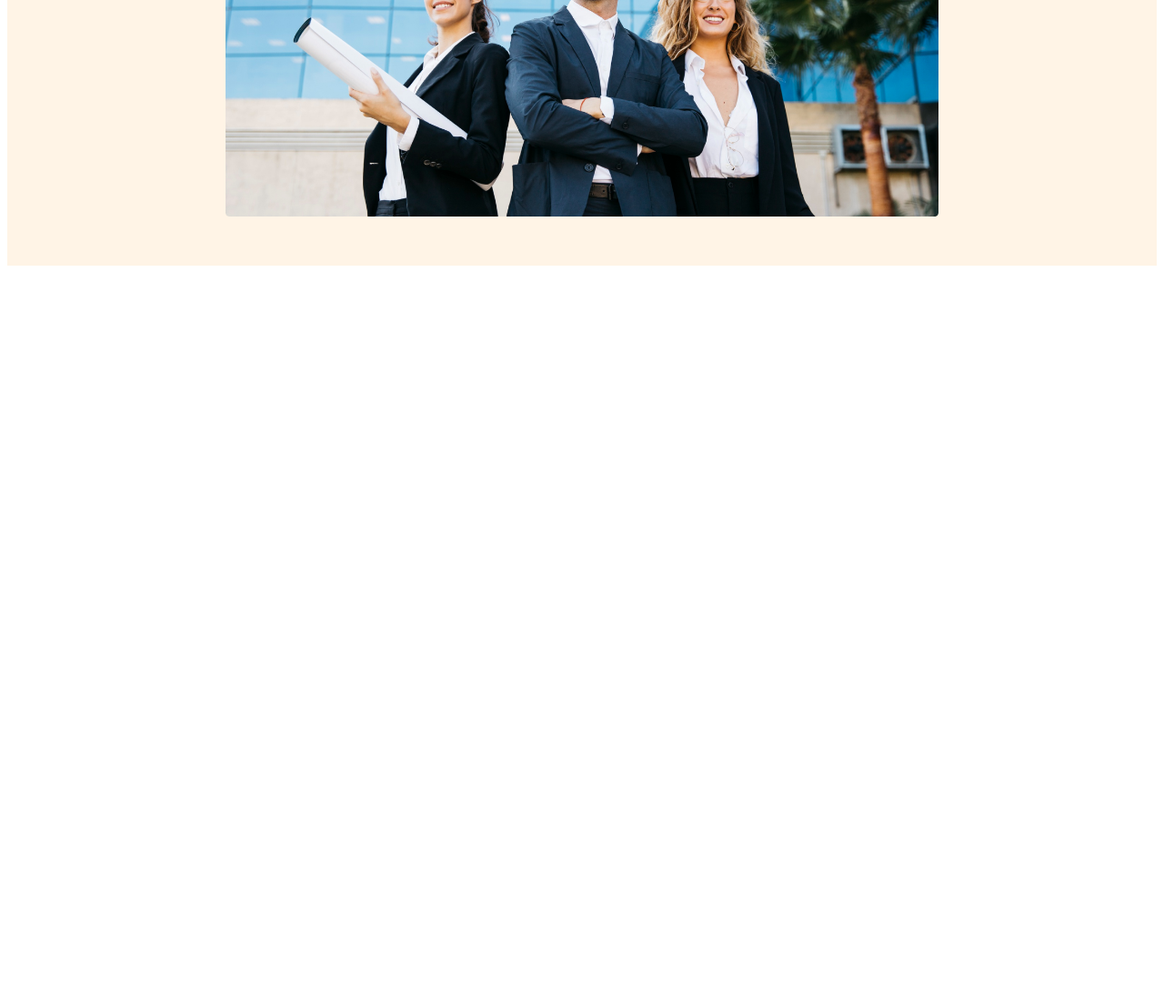
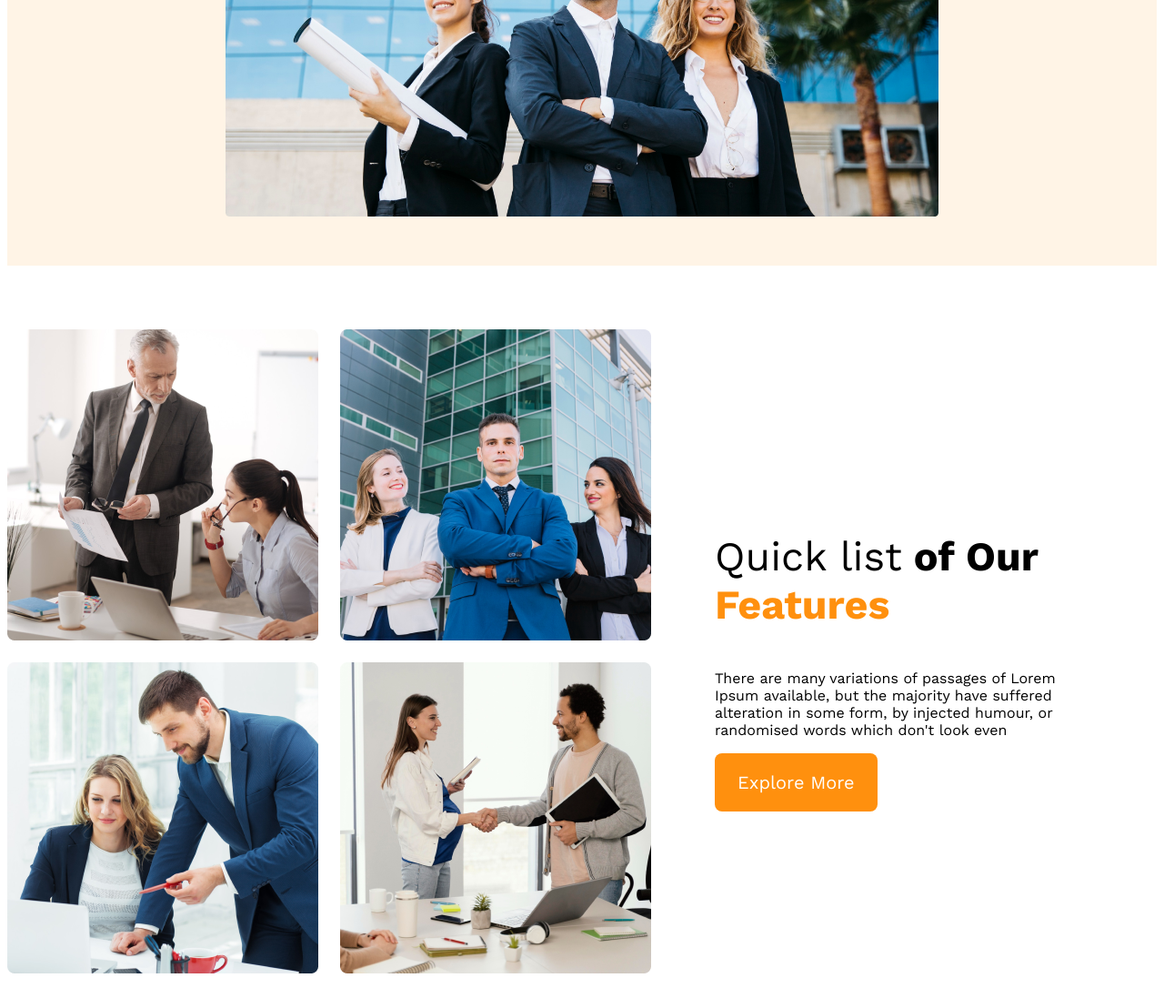
Before and after one commit to asikurofficial/g3-architects, a plain HTML site: page index.html in a window 1280 px wide. Shown: the part 636-1744 px from the top of the page at 91% size. Before the commit the page ends 936 px from the top, so only its background shows below. Drawn offline with nearby package versions, Linux system fonts and the light colour scheme.

Commit message:
teams content added

```diff
--- a/assets/css/style.css
+++ b/assets/css/style.css
@@ -61,6 +61,41 @@ nav li a {
     margin-top: 20px;
     width: 100%;
 }
+/* main styles */
+main {
+    max-width: 1440px;
+    margin: 70px auto;
+}
+
+/* teams styles */
+.teams-container {
+    display: flex;
+    align-items: center;
+}
+
+.teams-img-container {
+    display: grid;
+    grid-template-columns: repeat(2, 1fr);
+    gap: 1.5rem;
+}
+
+.teams-content {
+    padding-left: 70px;
+    padding-right: 70px;
+}
+
+.teams-title {
+    font-size: 2.8rem;
+}
+
+.teams-title .quick-list {
+    font-weight: 500;
+}
+
+.teams-title .text-features {
+    color: #FF900E;
+    font-weight: 700;
+}
 
 /* responsive media query for mobile */
 @media screen and (max-width:576px) {
--- a/index.html
+++ b/index.html
@@ -32,6 +32,22 @@
         </div>
     </header>
     <!-- header end -->
+    <main>
+     <!-- teams sections start -->
+        <section class="teams-container">
+            <div class="teams-img-container">
+                <img src="assets/photos/team1.png" alt="">
+                <img src="assets/photos/team2.png" alt="">
+                <img src="assets/photos/team3.png" alt="">
+                <img src="assets/photos/team4.png" alt="">
+            </div>
+            <div class="teams-content">
+                <h3 class="teams-title"><span class="quick-list text-light-gray">Quick list</span> <span>of Our</span> <span class="text-features">Features</span></h3>
+                <p class="text-light-gray">There are many variations of passages of Lorem Ipsum available, but the majority have suffered alteration in some form, by injected humour, or randomised words which don't look even</p>
+                <button class="btn-primary">Explore More</button>
+            </div>
+        </section>
+    </main>
 </body>
 
 </html>
```
